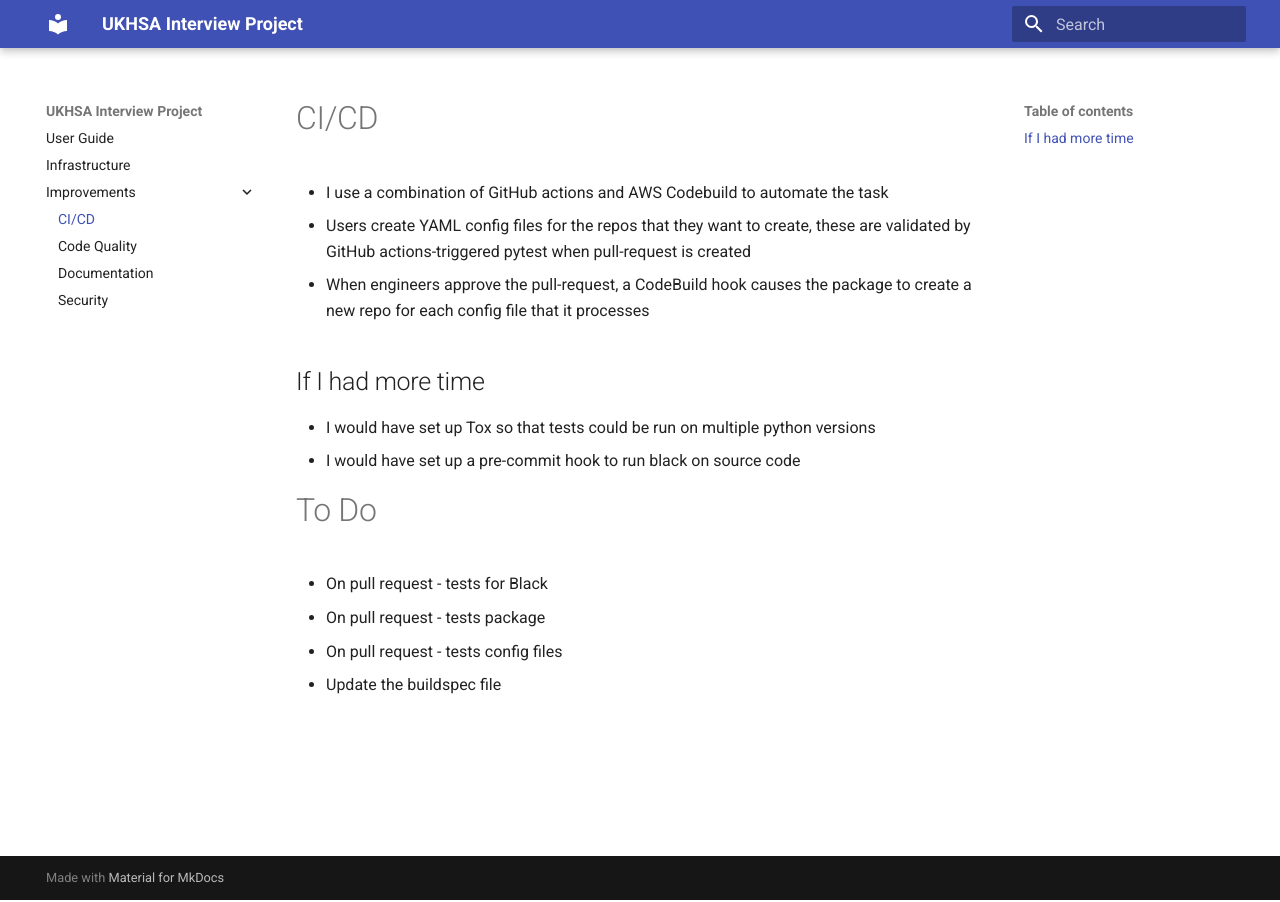
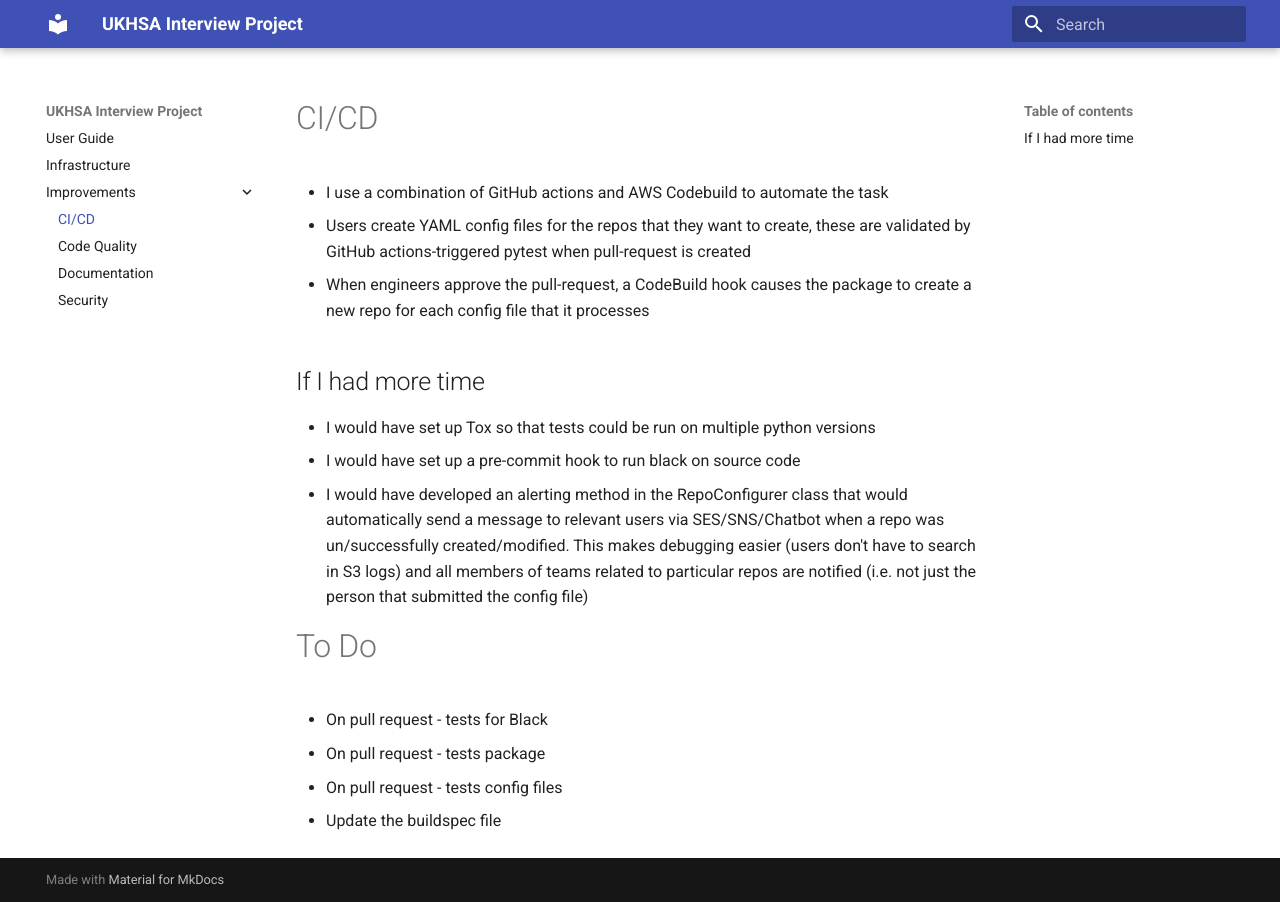
Before and after one commit to Tellisrees/interview-test, an MkDocs documentation site: the page built from docs/improvements/cicd.md, in a window 1280 px wide. Built offline with MkDocs 1.6.1 and Material for MkDocs 9.7.7, drawn with Linux system fonts in a browser that asks for light colours.

Commit message:
doc changes

```diff
--- a/docs/improvements/cicd.md
+++ b/docs/improvements/cicd.md
@@ -6,6 +6,7 @@
 ## If I had more time
 - I would have set up Tox so that tests could be run on multiple python versions
 - I would have set up a pre-commit hook to run black on source code
+- I would have developed an alerting method in the RepoConfigurer class that would automatically send a message to relevant users via SES/SNS/Chatbot when a repo was un/successfully created/modified.  This makes debugging easier (users don't have to search in S3 logs) and all members of teams related to particular repos are notified (i.e. not just the person that submitted the config file)
 
 # To Do
 - On pull request - tests for Black
```
Also changed, not shown: docs/improvements/security.md (+1 -0 lines).
